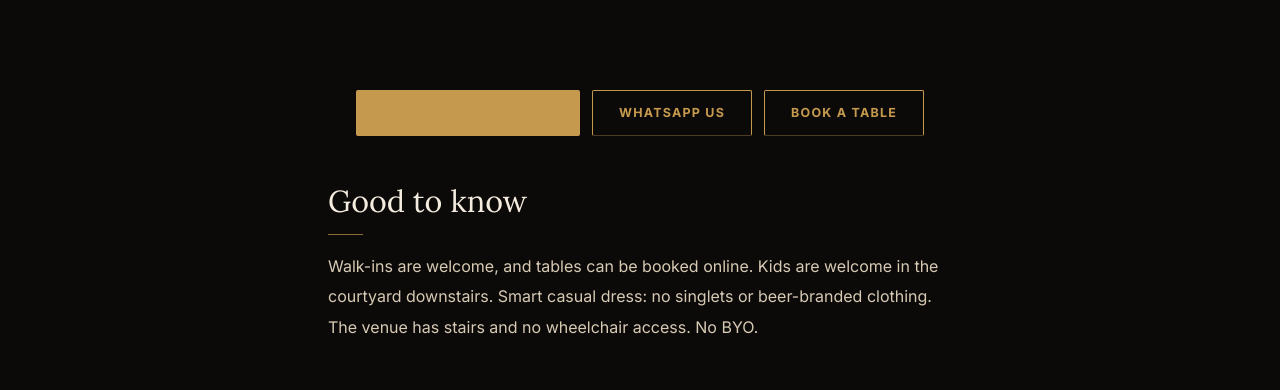
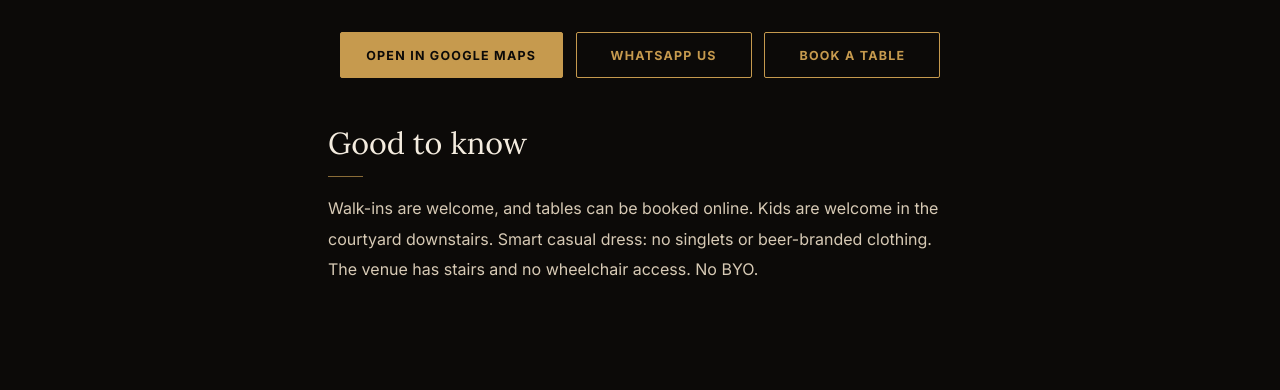
Before and after one commit to weareORVXAI/pesobali, a plain HTML site: page public/find-us.html in a window 1280 px wide. Shown: the part 1497-1887 px from the top of the page. Drawn offline with Linux system fonts and the light colour scheme.

Commit message:
Fix invisible and uneven buttons on content pages
Co-Authored-By: Claude Opus 5.5 <noreply@anthropic.com>
Claude-Session: https://claude.ai/code/session_01AwrHNKe1egd5rRbsvZo3Bp

```diff
--- a/public/find-us.html
+++ b/public/find-us.html
@@ -158,6 +158,12 @@ j=d.createElement(s),dl=l!='dataLayer'?'&l='+l:'';j.async=true;j.src=
   .hl small{grid-column:1/-1;font-size:0.84rem;color:var(--stone-dim);line-height:1.6;}
   .note{font-family:var(--font-ui);font-size:0.78rem;color:var(--stone-dim);border-left:2px solid var(--brass-dim);padding:0.5rem 0 0.5rem 0.9rem;margin:1.6rem 0;}
   .cta-row{display:flex;gap:0.8rem;flex-wrap:wrap;margin:1.8rem 0 0;}
+  .prose2 a.btn,.evt a.btn{color:var(--black);border:1px solid var(--brass);}
+  .prose2 a.btn--ghost,.evt a.btn--ghost{color:var(--brass);}
+  .prose2 a.btn:hover,.evt a.btn:hover{color:var(--black);}
+  .prose2 a.btn--ghost:hover,.evt a.btn--ghost:hover{color:var(--brass-bright);}
+  .cta-row .btn{text-align:center;min-width:11rem;}
+  @media (max-width:640px){.cta-row{flex-direction:column;}.cta-row .btn{width:100%;}}
   .xlinks{max-width:78rem;margin:4.5rem auto 0;padding:0 1.5rem;display:grid;grid-template-columns:repeat(3,1fr);gap:0.8rem;}
   .xlink{position:relative;display:block;min-height:15rem;border-radius:2px;overflow:hidden;text-decoration:none;background-size:cover;background-position:center;}
   .xlink::after{content:"";position:absolute;inset:0;background:linear-gradient(180deg,transparent 30%,rgba(12,10,8,0.88));}
@@ -285,8 +291,8 @@ height="0" width="0" style="display:none;visibility:hidden"></iframe></noscript>
   <div class="fact"><b>Contact</b><span><a style="color:var(--ivory)" href="tel:+6285295225780">+62 852-9522-5780</a><br><a style="color:var(--ivory)" href="mailto:contact@pesobali.com">contact@pesobali.com</a></span></div>
 </div>
 <div class="mapwrap"><iframe title="Map showing PESO in Bingin, Uluwatu" src="https://www.google.com/maps?q=54P8%2BMPG+Jl.+Buana+Sari,+Pecatu,+Bali+80361&z=16&output=embed" loading="lazy" referrerpolicy="no-referrer-when-downgrade" allowfullscreen></iframe></div>
-<section class="prose2">
-  <div class="cta-row" style="justify-content:center"><a class="btn" href="https://www.google.com/maps/search/?api=1&amp;query=54P8%2BMPG%2C+Jl.+Buana+Sari%2C+Pecatu%2C+Kec.+Kuta+Sel.%2C+Kabupaten+Badung%2C+Bali+80361" target="_blank" rel="noopener">Open in Google Maps</a><a class="btn btn--ghost" href="https://wa.me/6285295225780?text=Hi%20PESO%2C%20" target="_blank" rel="noopener">WhatsApp us</a><a class="btn btn--ghost" href="https://www.sevenrooms.com/explore/pesobali/reservations/create/search" target="_blank" rel="noopener">Book a table</a></div>
+<section class="prose2" style="padding-top:2.2rem">
+  <div class="cta-row" style="justify-content:center;margin-top:0"><a class="btn" href="https://www.google.com/maps/search/?api=1&amp;query=54P8%2BMPG%2C+Jl.+Buana+Sari%2C+Pecatu%2C+Kec.+Kuta+Sel.%2C+Kabupaten+Badung%2C+Bali+80361" target="_blank" rel="noopener">Open in Google Maps</a><a class="btn btn--ghost" href="https://wa.me/6285295225780?text=Hi%20PESO%2C%20" target="_blank" rel="noopener">WhatsApp us</a><a class="btn btn--ghost" href="https://www.sevenrooms.com/explore/pesobali/reservations/create/search" target="_blank" rel="noopener">Book a table</a></div>
   <h2>Good to know</h2>
   <p>Walk-ins are welcome, and tables can be booked online. Kids are welcome in the courtyard downstairs. Smart casual dress: no singlets or beer-branded clothing. The venue has stairs and no wheelchair access. No BYO.</p>
 </section>
```
Also changed, not shown: public/a-night-at-peso.html (+6 -0 lines), public/cocktail-lounge.html (+6 -0 lines), public/tapas-courtyard.html (+6 -0 lines), public/the-kitchen.html (+6 -0 lines), public/whats-on.html (+6 -0 lines).
